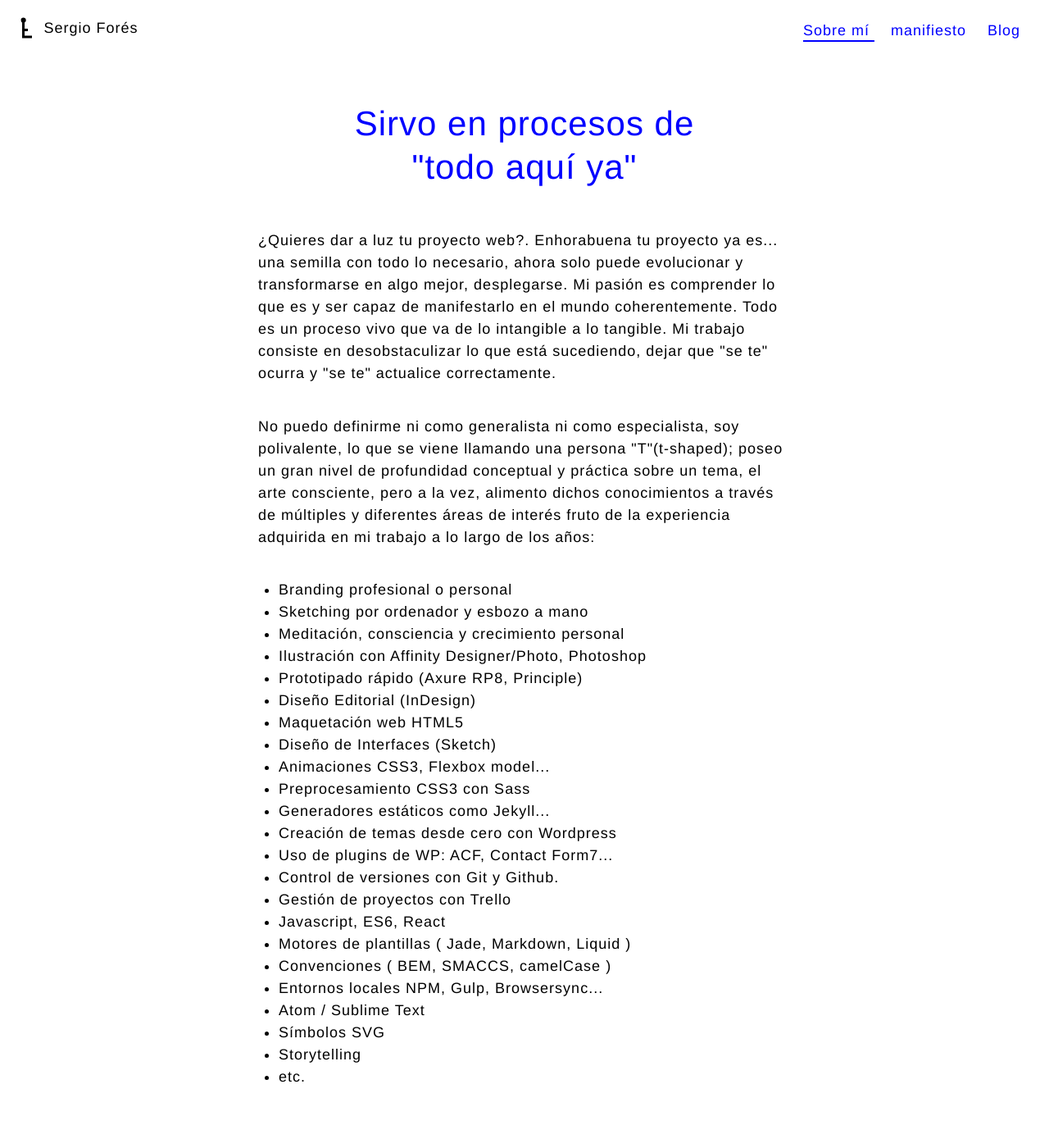
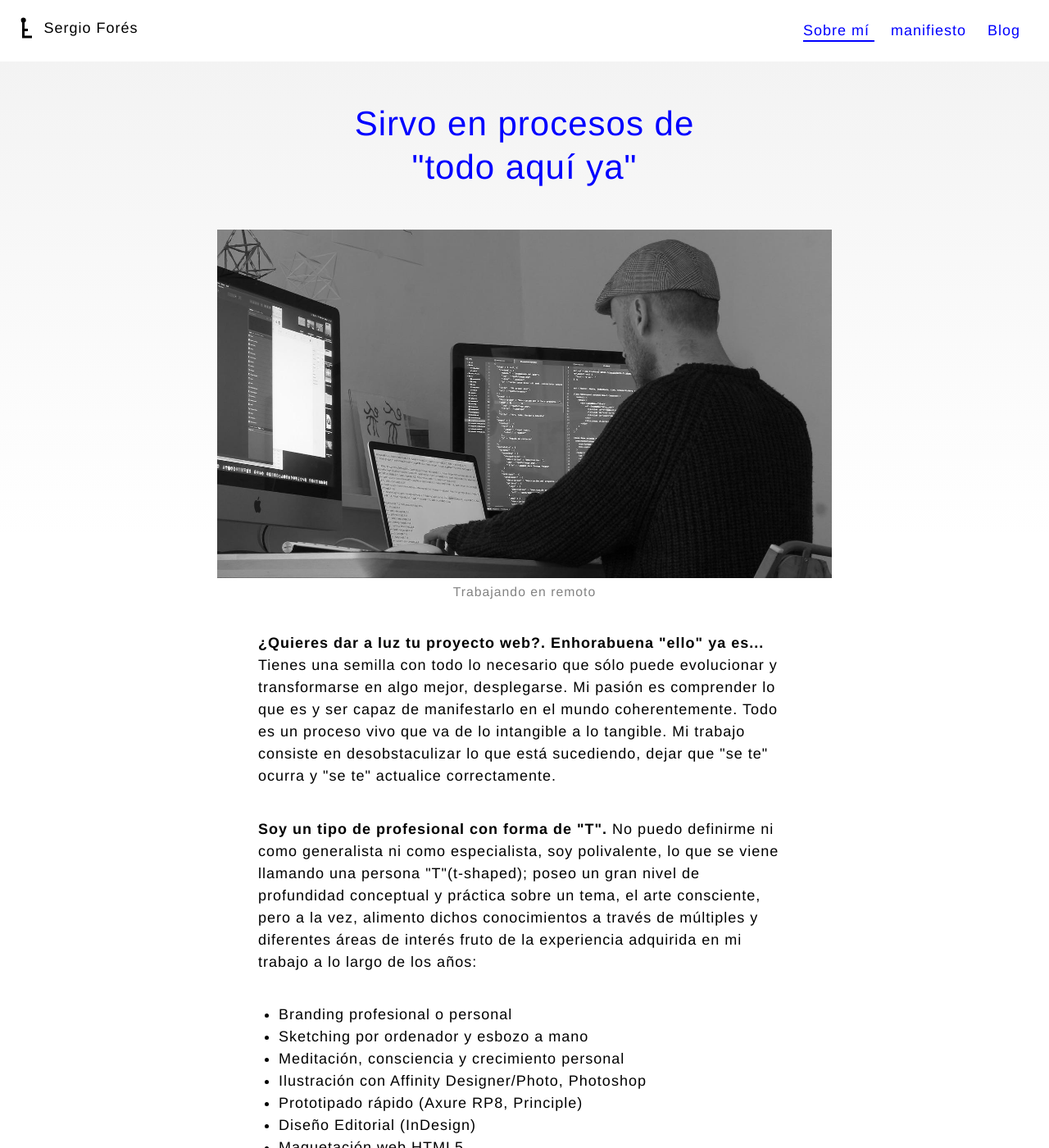
Before and after one commit to t0t/deprecated-personal-portfolio, a Jekyll site: the page built from index.html, in a window 1280 px wide and 1400 px high. Shown: the whole window at 82% size. Built offline with Jekyll 4.4.1, drawn with Linux system fonts in a browser that asks for light colours; some of the changed text lies outside the part shown.

Commit message:
CSS :cyclone:

```diff
--- a/_layouts/page-home.html
+++ b/_layouts/page-home.html
@@ -9,7 +9,9 @@
     {% include header.html %}
 
     <main>
-      {{ content }}
+      <section>
+        {{ content }}
+      </section>
     </main>
 
     {% include footer.html %}
--- a/index.html
+++ b/index.html
@@ -14,10 +14,13 @@ lang: es
   <h1 class="site-title">
     Sirvo en procesos de<br>"todo aquí ya"
   </h1>
+  <figure class="Figure-small">
+    <img src="/images/estudio2.jpg" alt="SF Studio">
+    <figcaption class="Figure-caption-h">Trabajando en remoto</figcaption>
+  </figure>
+<p><b>¿Quieres dar a luz tu proyecto web?. Enhorabuena "ello" ya es...</b> Tienes una semilla con todo lo necesario que sólo puede evolucionar y transformarse en algo mejor, desplegarse. Mi pasión es comprender lo que es y ser capaz de manifestarlo en el mundo coherentemente. Todo es un proceso vivo que va de lo intangible a lo tangible. Mi trabajo consiste en desobstaculizar lo que está sucediendo, dejar que "se te" ocurra y "se te" actualice correctamente.</p>
 
-<p>¿Quieres dar a luz tu proyecto web?. Enhorabuena tu proyecto ya es... una semilla con todo lo necesario, ahora solo puede evolucionar y transformarse en algo mejor, desplegarse. Mi pasión es comprender lo que es y ser capaz de manifestarlo en el mundo coherentemente. Todo es un proceso vivo que va de lo intangible a lo tangible. Mi trabajo consiste en desobstaculizar lo que está sucediendo, dejar que "se te" ocurra y "se te" actualice correctamente.</p>
-
-<p>No puedo definirme ni como generalista ni como especialista, soy polivalente, lo que se viene llamando una persona "T"(t-shaped); poseo un gran nivel de profundidad conceptual y práctica sobre un tema, el arte consciente, pero a la vez, alimento dichos conocimientos a través de múltiples y diferentes áreas de interés fruto de la experiencia adquirida en mi trabajo a lo largo de los años:
+<p><b>Soy un tipo de profesional con forma de "T".</b> No puedo definirme ni como generalista ni como especialista, soy polivalente, lo que se viene llamando una persona "T"(t-shaped); poseo un gran nivel de profundidad conceptual y práctica sobre un tema, el arte consciente, pero a la vez, alimento dichos conocimientos a través de múltiples y diferentes áreas de interés fruto de la experiencia adquirida en mi trabajo a lo largo de los años:
 </p>
 
   <ul class="list">
@@ -48,7 +51,7 @@ lang: es
 
   </ul>
 
-  <h2 class="site-title">Mi forma de ser,<br>lo único que no cambia</h2>
+  <h2 class="site-title">Soy lo único en mí que no cambia</h2>
   <p>Las personas no vivimos al margen de los procesos, cambiamos y evolucionamos constantemente de modo que es imposible definirnos, sin embargo hay patrones que se mantienen en el tiempo, todos tenemos un sello, una actitud frente a la vida permanente que nos acompaña en todo el trayecto:</p>
   <ul class="list">
 
@@ -56,7 +59,7 @@ lang: es
 
     <li>Habilidad para conectar conocimientos sobre varios campos diferentes que me motivan.</li>
 
-    <li>Genero contenidos y pensamientos propios aunando conciencia, arte, diseño y desarrollo web en un proceso unificado vivo y profundo que he llamado TODH (Transmitir, Observar, Definir, Hacer).</li>
+    <li>Genero contenidos y pensamientos propios aunando conciencia, arte, diseño y desarrollo web en un proceso unificado vivo y profundo que he llamado <a href="/tcia">TODH</a> (Transmitir, Observar, Definir, Hacer).</li>
 
     <li>Tengo una visión de contribución, cumplo mis objetivos ayudando a otros a cumplir los suyos.</li>
 
@@ -90,9 +93,6 @@ lang: es
 
 </article>
 
-<figure class="Figure-small">
-  <img src="/images/estudio2.jpg" alt="SF Studio">
-  <figcaption class="Figure-caption-h">Trabajando en remoto</figcaption>
-</figure>
+
 
 {% include contact.html %}
```
Also changed, not shown: manifiesto.html (+3 -6 lines).
